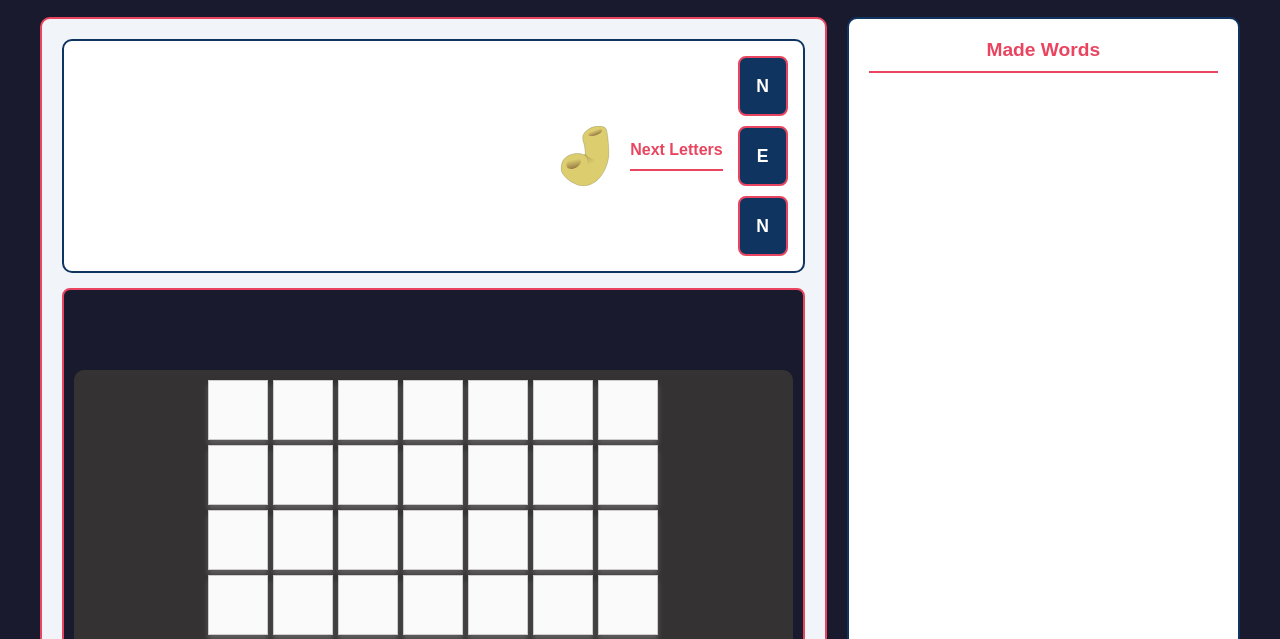
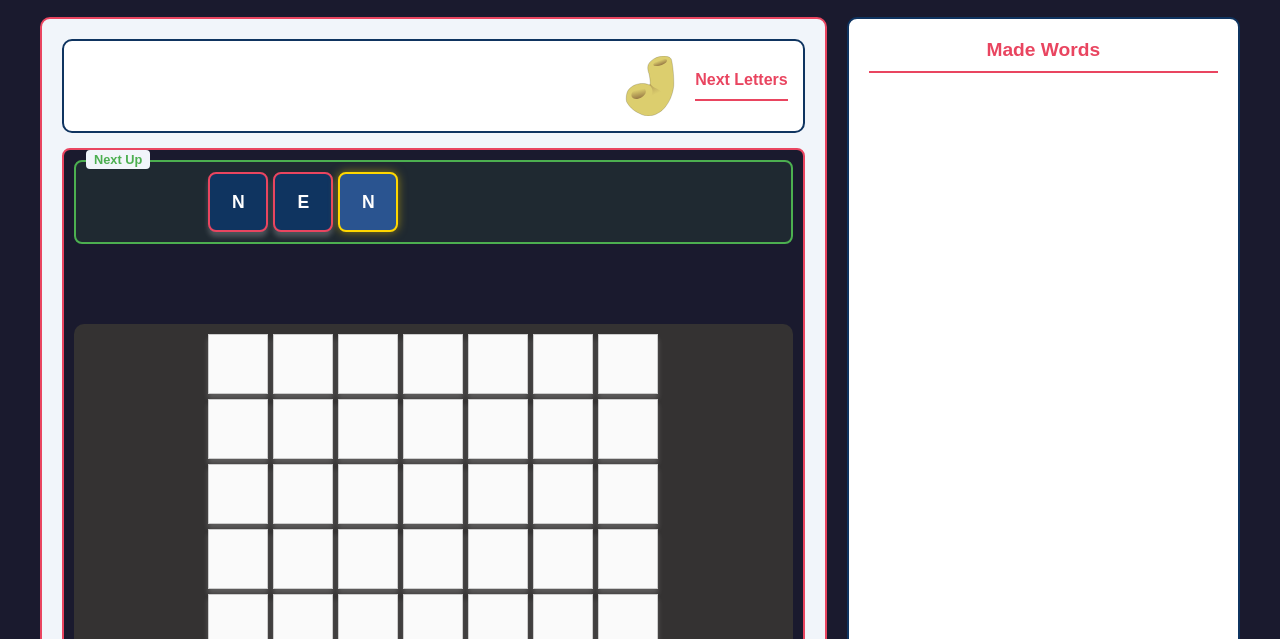
Before and after one commit to yidinghou/wordtris, a website with bundled scripts: page docs/index.html in a window 1280 px wide. Shown: the part 161-800 px from the top of the page. Built offline with nearby package versions, Linux system fonts and the light colour scheme.

Commit message:
initial draft of new preview

```diff
--- a/docs/index.html
+++ b/docs/index.html
@@ -24,9 +24,11 @@
                     <img src="../noodle-macaroni-svgrepo-com.svg" alt="Cartoon Noodle" class="cartoon-noodle" width="60" height="60" />
                 </div>
                 <div class="panel-title">Next Letters</div>
-                <div id="preview-container" class="next-tiles"></div>
             </div>
             <div class="game-board-container">
+                <div class="preview-panel">
+                    <div id="preview-container" class="next-tiles"></div>
+                </div>
                 <div id="spawn-row"></div>
                 <div id="game-board"></div>
             </div>
--- a/docs/src/game/ui.js
+++ b/docs/src/game/ui.js
@@ -46,12 +46,26 @@ export class UI {
         // Clear previous preview tiles
         this.previewContainer.innerHTML = '';
 
-        letterQueue.forEach(letter => {
-            const previewTile = document.createElement('div');
-            previewTile.classList.add('tile', 'preview-tile'); // Use base 'tile' class for styling
-            previewTile.textContent = letter;
-            this.previewContainer.appendChild(previewTile);
-        });
+        // Create 7 empty grid cells to match game board columns
+        for (let col = 0; col < 7; col++) {
+            const gridCell = document.createElement('div');
+
+            // Only add tiles to columns 0, 1, and 2 (positions 1, 2, 3)
+            if (col < 3 && col < letterQueue.length) {
+                const previewTile = document.createElement('div');
+                previewTile.classList.add('tile', 'preview-tile');
+                previewTile.textContent = letterQueue[col];
+
+                // Add special class for the third tile (column 2, next tile)
+                if (col === 2) {
+                    previewTile.classList.add('next-tile-highlight');
+                }
+
+                gridCell.appendChild(previewTile);
+            }
+
+            this.previewContainer.appendChild(gridCell);
+        }
     }
 
     /**
--- a/docs/styles/styles.css
+++ b/docs/styles/styles.css
@@ -188,29 +188,66 @@ body {
   font-size: 1.1em;
 }
 
-/* Preview container styles - updated for flexibility */
-#preview-container {
-  display: flex;
-  flex-direction: column;
-  gap: 10px;
+/* Preview panel - positioned above spawn row with border */
+.preview-panel {
+    border: 2px solid #4CAF50;
+    border-radius: 8px;
+    background-color: rgba(76, 175, 80, 0.1);
+    padding: 10px;
+    margin-bottom: 10px;
+    position: relative;
 }
 
-/* Preview tiles in horizontal layout */
+.preview-panel::before {
+    content: "Next Up";
+    position: absolute;
+    top: -12px;
+    left: 10px;
+    background-color: #f1f5fa;
+    padding: 2px 8px;
+    font-size: 0.8em;
+    color: #4CAF50;
+    font-weight: bold;
+    border-radius: 4px;
+}
+
+/* Preview container - aligned with game board grid */
+#preview-container {
+    display: grid;
+    grid-template-columns: repeat(7, 60px);
+    gap: 5px;
+    justify-content: center;
+}
+
+/* Preview grid cells */
+#preview-container > div {
+    width: 60px;
+    height: 60px;
+    display: flex;
+    align-items: center;
+    justify-content: center;
+}
+
+/* Preview tiles positioned in columns 1, 2, and 3 */
 #preview-container .tile {
     background-color: #0f3460;
     border: 2px solid #e94560;
     border-radius: 8px;
-    padding: 10px;
-    text-align: center;
-    min-height: 50px;
-    width: 50px;
+    width: 60px;
+    height: 60px;
     display: flex;
     align-items: center;
     justify-content: center;
     font-size: 1.1em;
     font-weight: bold;
     color: white;
-    align-self: center;
+}
+
+/* Highlight the next tile (third position) */
+.next-tile-highlight {
+    border-color: #ffd700 !important;
+    box-shadow: 0 0 10px rgba(255, 215, 0, 0.5) !important;
+    background-color: #2a5490 !important;
 }
 
 /* Made words styling */
```
